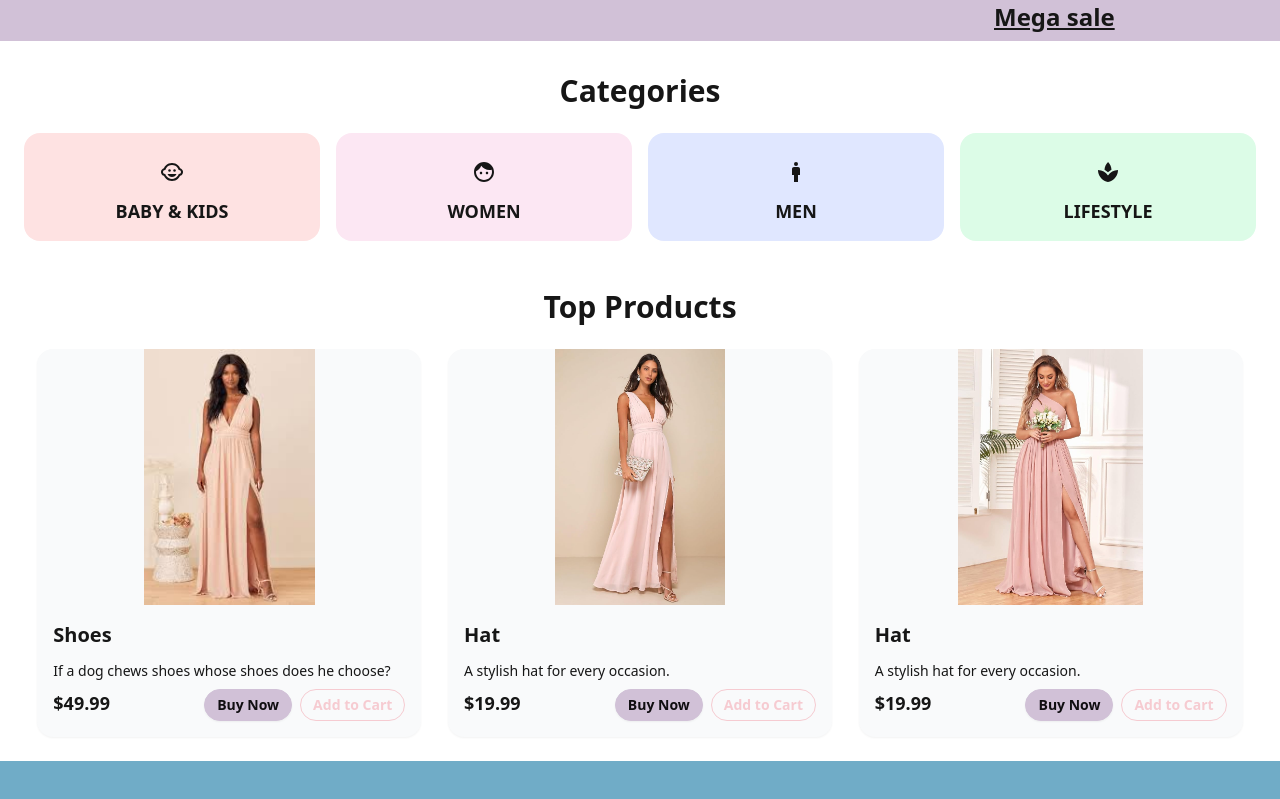
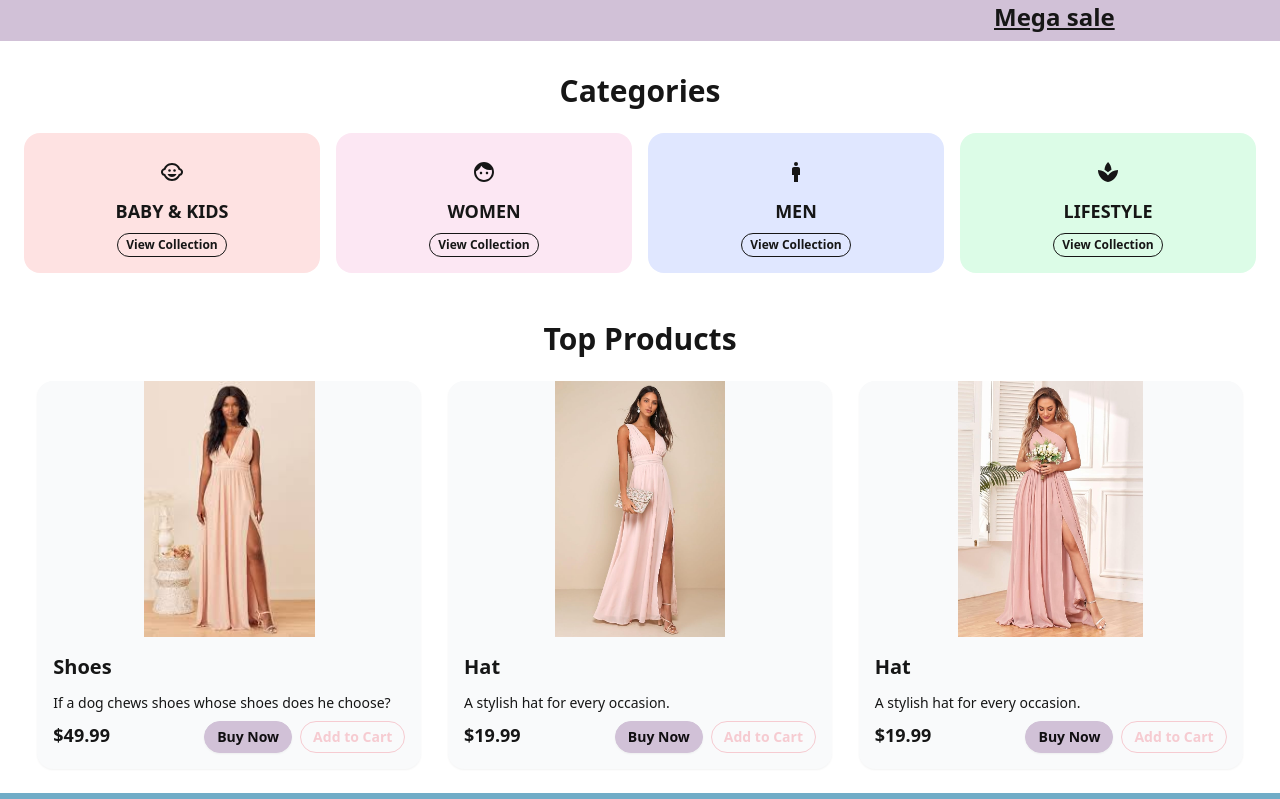
Before and after one commit to Rafiul007/R7-ecmrce, a Next.js app: page / in a window 1280 px wide. Shown: the part 880-1679 px from the top of the page. Built offline with nearby package versions, Linux system fonts and the light colour scheme.

Commit message:
R7-ecmrce: Add hover effect to card

```diff
--- a/src/components/ui/CategoryCard.tsx
+++ b/src/components/ui/CategoryCard.tsx
@@ -6,11 +6,18 @@ interface CategoryCardProps {
   bgColor: string;
 }
 
-export const CategoryCard: FC<CategoryCardProps> = ({ icon, title, bgColor }) => {
+export const CategoryCard: FC<CategoryCardProps> = ({
+  icon,
+  title,
+  bgColor,
+}) => {
   return (
-    <div className={` card card-compact flex flex-col items-center justify-center p-4 ${bgColor}`}	>
+    <div
+      className={` card card-compact flex flex-col items-center justify-center p-4 ${bgColor} cursor-pointer`}
+    >
       <div className="text-4xl">{icon}</div>
       <h3 className="mt-2 text-lg font-semibold uppercase">{title}</h3>
+      <button className="btn btn-outline btn-xs mt-2">View Collection</button>
     </div>
   );
 };
--- a/src/components/ui/ProductCard.tsx
+++ b/src/components/ui/ProductCard.tsx
@@ -15,7 +15,7 @@ export const ProductCard: FC<ProductCardProps> = ({
   price,
 }) => {
   return (
-    <div className="card card-compact bg-base-200 w-full sm:w-96 shadow-sm hover:shadow-md transition-all">
+    <div className="card card-compact bg-base-200 w-full sm:w-96 shadow-sm hover:shadow-md transition-all cursor-pointer">
       <figure className="relative w-full h-64">
         <Image
           src={image}
```
